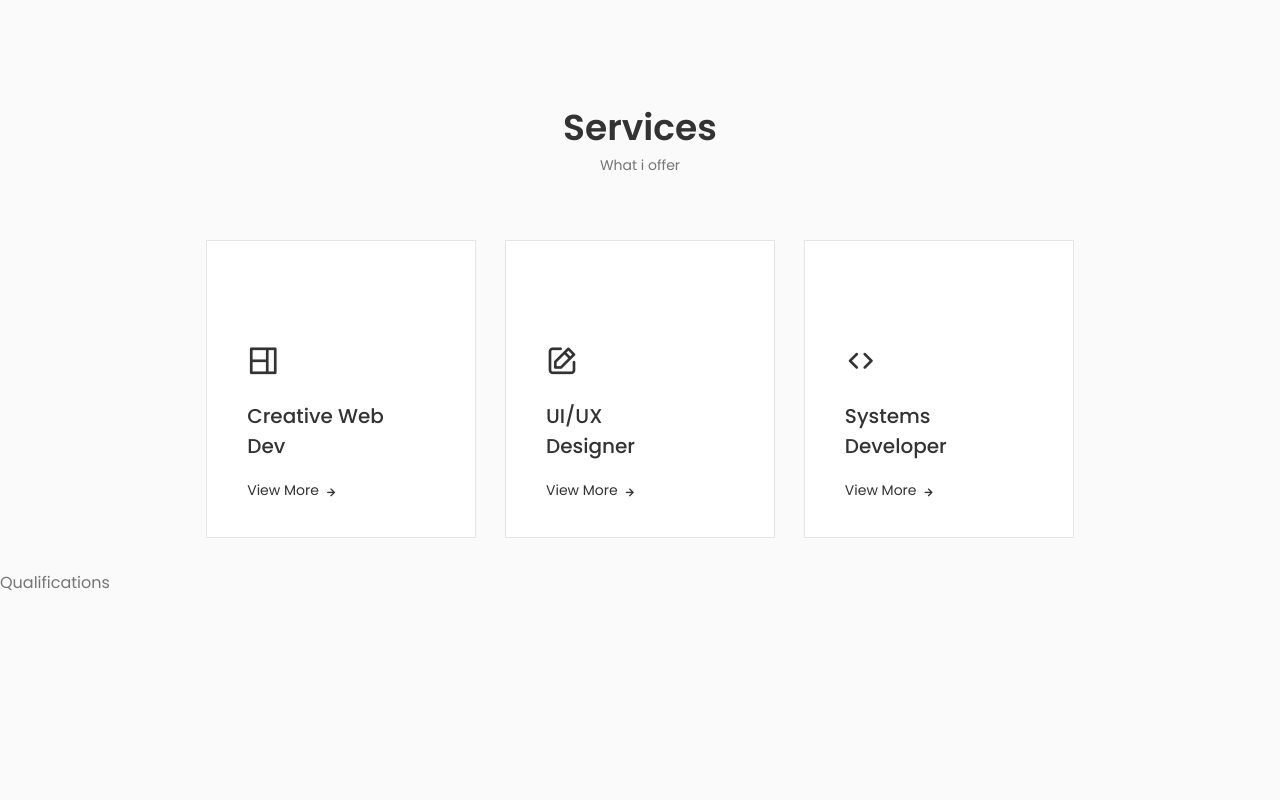
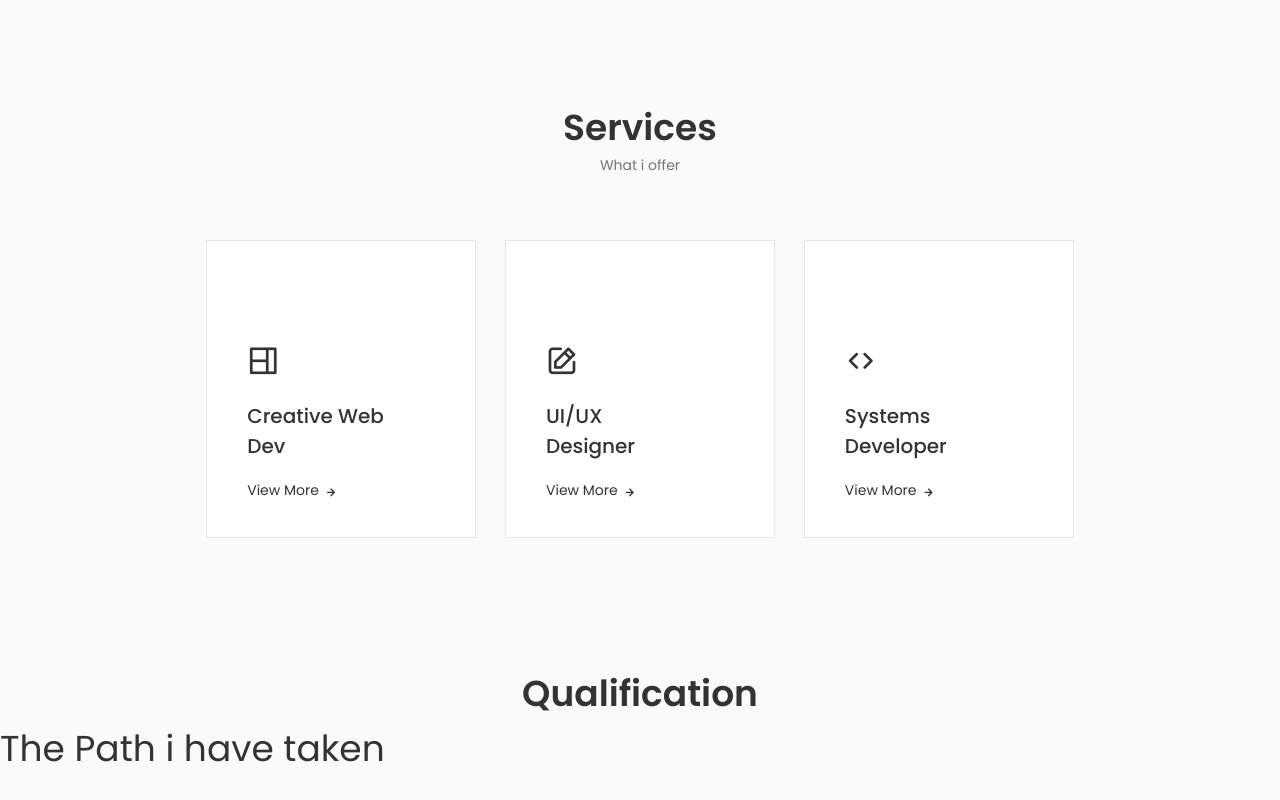
Before and after one commit to stevescilar/Master_Steve, a React (Create React App) app: page / in a window 1280 px wide. Shown: the part 1991-2791 px from the top of the page. Before the commit the page ends 2586 px from the top, so only its background shows below. Built offline with nearby package versions, Linux system fonts and the light colour scheme.

Commit message:
qualifications section

```diff
--- a/src/components/qualifications/Qualifications.jsx
+++ b/src/components/qualifications/Qualifications.jsx
@@ -4,7 +4,10 @@ import "./qualifications.css";
 
 const Qualifications = () => {
   return (
-    <div>Qualifications</div>
+    <section className="qualification section">
+        <h2 className="section__title">Qualification</h2>
+        <span className="section__title">The Path i have taken</span>
+    </section>
   )
 }
 
```
